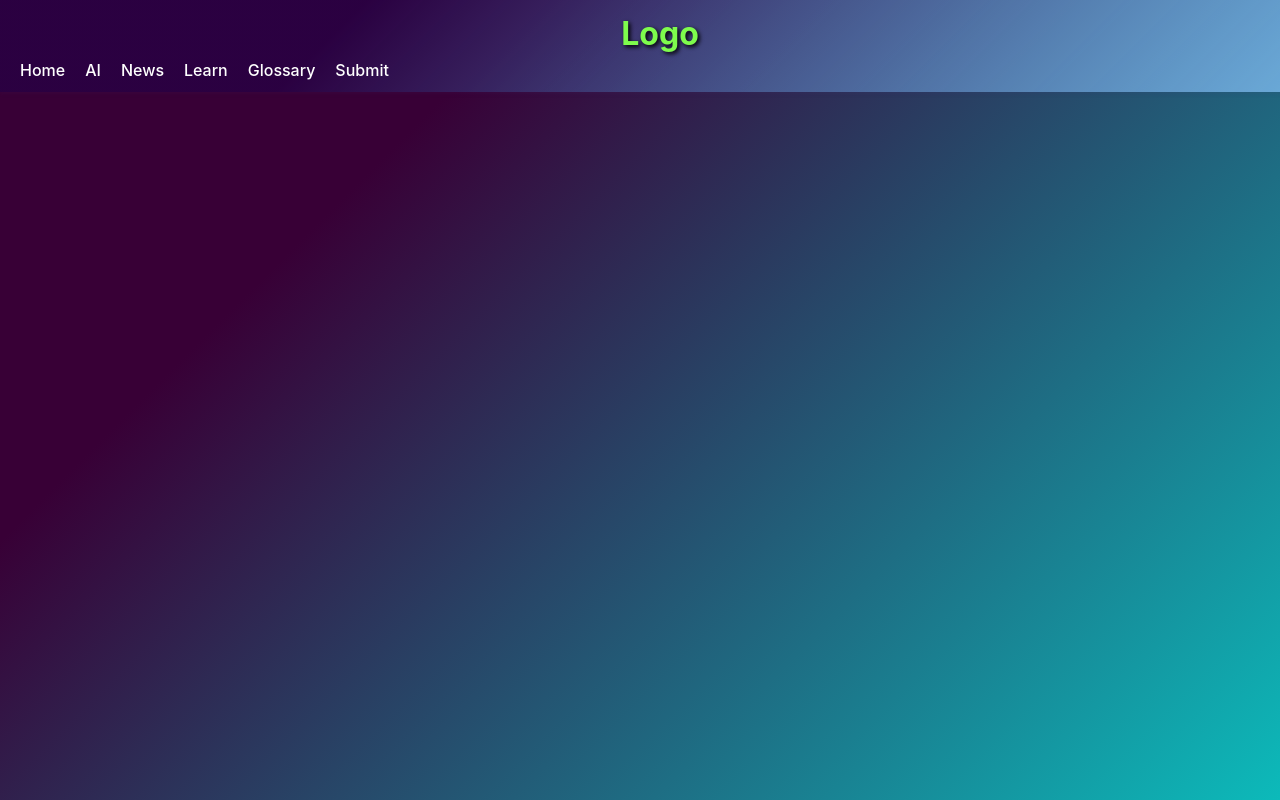
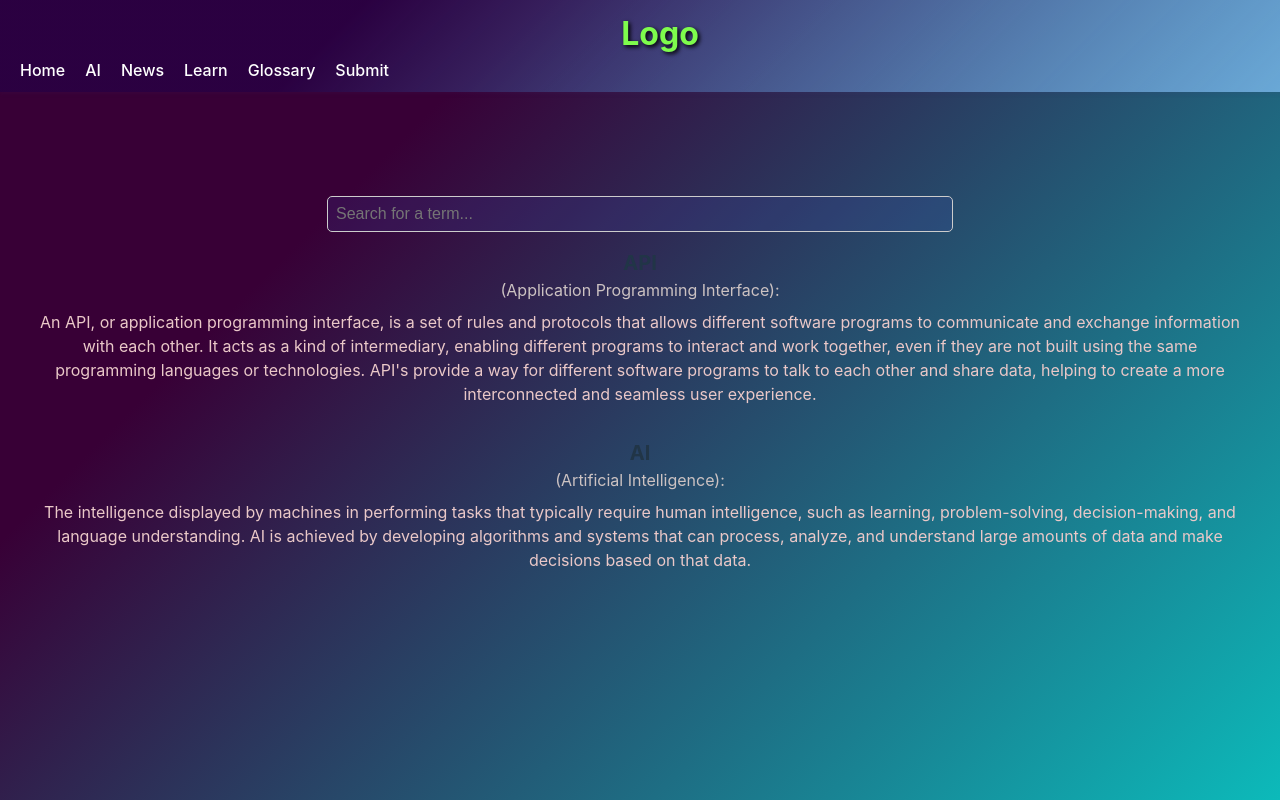
Before and after one commit to 4cecoder/aitools, a Svelte app: page /glossary in a window 1280 px wide. Built offline with nearby package versions, Linux system fonts and the light colour scheme.

Commit message:
glossary with terms

```diff
--- a/src/App.svelte
+++ b/src/App.svelte
@@ -3,6 +3,7 @@
 import TopBar from "./lib/TopBar.svelte";
 import {Router, Route} from "svelte-routing";
 import Home from "./routes/Home.svelte";
+import Glossary from "./lib/Glossary.svelte";
 </script>
 
 <main>
@@ -13,7 +14,7 @@ import Home from "./routes/Home.svelte";
 <!--        <Route path="/ai" component="{AI}" />-->
 <!--        <Route path="/news" component="{News}" />-->
 <!--        <Route path="/learn" component="{Learn}" />-->
-<!--        <Route path="/glossary" component="{Glossary}" />-->
+        <Route path="/glossary" component="{Glossary}" />
 <!--        <Route path="/submit" component="{Submit}" />-->
     </Router>
 
--- /dev/null
+++ b/src/lib/Glossary.svelte
@@ -0,0 +1,75 @@
+<!-- src/lib/Glossary.svelte -->
+<script>
+    import terms from "../terms.json";
+    let searchQuery = "";
+    let filteredTerms;
+
+    function filterTerms() {
+        filteredTerms = terms.filter(term => {
+            return term.title.toLowerCase().includes(searchQuery.toLowerCase()) ||
+                term.name.toLowerCase().includes(searchQuery.toLowerCase());
+        });
+    }
+
+    // Filter the terms when the component is created.
+    $: filterTerms();
+    $: searchQuery, filterTerms();
+</script>
+
+<style>
+    .search-container {
+        display: flex;
+        justify-content: center;
+        margin-bottom: 1rem;
+    }
+
+    .search-input {
+        width: 50%;
+        background-color: #4251BE28;
+        padding: 0.5rem;
+        font-size: 1rem;
+        border: 1px solid #ccc;
+        border-radius: 5px;
+    }
+
+    .term {
+        margin-bottom: 2rem;
+    }
+
+    .term-name {
+        font-size: 1.25rem;
+        font-weight: bold;
+    }
+
+    .term-title {
+        font-size: 1rem;
+        font-weight: normal;
+        color: #ccc2c2;
+        margin-bottom: 0.5rem;
+    }
+
+    .term-definition {
+        font-size: 1rem;
+        color: #eac8c8;
+        line-height: 1.5;
+    }
+</style>
+
+<div class="search-container">
+    <input
+            type="text"
+            class="search-input"
+            placeholder="Search for a term..."
+            bind:value="{searchQuery}"
+    />
+</div>
+
+<div>
+    {#each filteredTerms as term}
+        <div class="term">
+            <div class="term-name">{term.name}</div>
+            <div class="term-title">({term.title}):</div>
+            <div class="term-definition">{term.definition}</div>
+        </div>
+    {/each}
+</div>
--- /dev/null
+++ b/src/terms.json
@@ -0,0 +1,12 @@
+[
+  {
+    "name": "API",
+    "title": "Application Programming Interface",
+    "definition": "An API, or application programming interface, is a set of rules and protocols that allows different software programs to communicate and exchange information with each other. It acts as a kind of intermediary, enabling different programs to interact and work together, even if they are not built using the same programming languages or technologies. API's provide a way for different software programs to talk to each other and share data, helping to create a more interconnected and seamless user experience."
+  },
+  {
+    "name": "AI",
+    "title": "Artificial Intelligence",
+    "definition": "The intelligence displayed by machines in performing tasks that typically require human intelligence, such as learning, problem-solving, decision-making, and language understanding. AI is achieved by developing algorithms and systems that can process, analyze, and understand large amounts of data and make decisions based on that data."
+  }
+]
```
Also changed, not shown: 1 other file (tests, documents, lock files or other folders).
